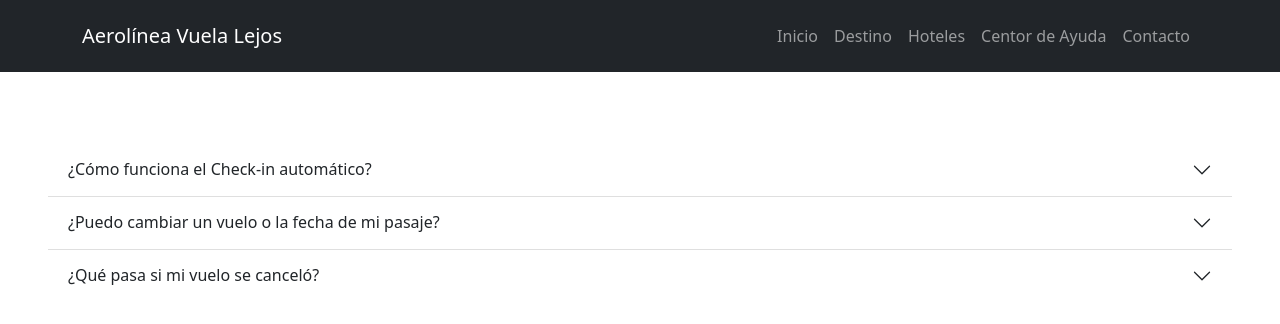
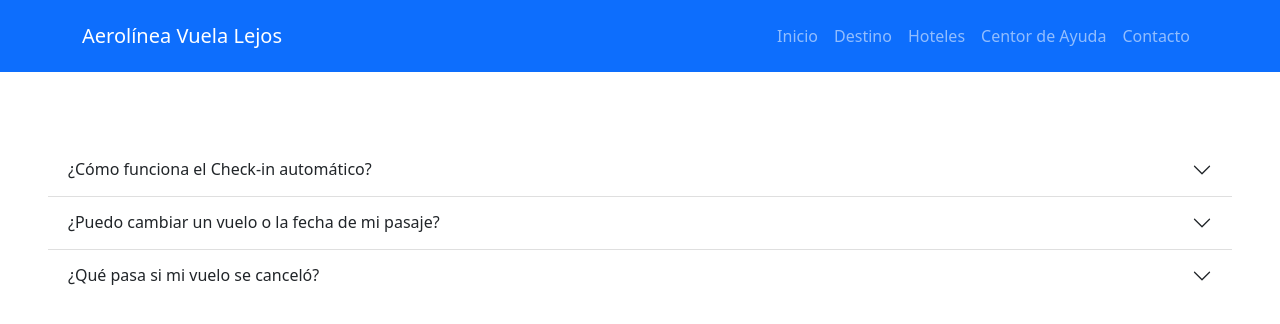
Before and after one commit to Javier1024/EPE1, a plain HTML site: page ayuda.html in a window 1280 px wide. Drawn offline with nearby package versions, Linux system fonts and the light colour scheme.

Commit message:
Nuevo color de bg para el navbar

```diff
--- a/ayuda.html
+++ b/ayuda.html
@@ -7,7 +7,7 @@
 <body>
 
   <!-- Navbar -->
-  <nav class="navbar navbar-expand-lg bg-dark navbar-dark py-3 fixed-top">
+  <nav class="navbar navbar-expand-lg bg-primary navbar-dark py-3 fixed-top">
     <div class="container">
       <a href="index.html" class="navbar-brand">Aerolínea Vuela Lejos</a>
 
@@ -119,7 +119,4 @@
 
           <script src="https://cdn.jsdelivr.net/npm/bootstrap@5.1.3/dist/js/bootstrap.bundle.min.js" integrity="sha384-ka7Sk0Gln4gmtz2MlQnikT1wXgYsOg+OMhuP+IlRH9sENBO0LRn5q+8nbTov4+1p" crossorigin="anonymous"></script>
 </body>
-<!--Page based on https://github.com/bradtraversy/bootstrap-bootcamp-website. Done this only with self learning propouses, thanks bradtraversy for
-your video!  (https://www.youtube.com/watch?v=4sosXZsdy-s&t=1222s&ab_channel=TraversyMedia), it helped me understand this. Also thanks to Nick White
-for your Git and GitHub explanation video (https://www.youtube.com/watch?v=mJ-qvsxPHpY&t=599s&ab_channel=NickWhite), also helped me a lot.-->
 </html>
```
Also changed, not shown: contacto.html (+1 -4 lines), destinos.html (+1 -4 lines), hoteles.html (+1 -4 lines), index.html (+2 -4 lines), 1 other file.
